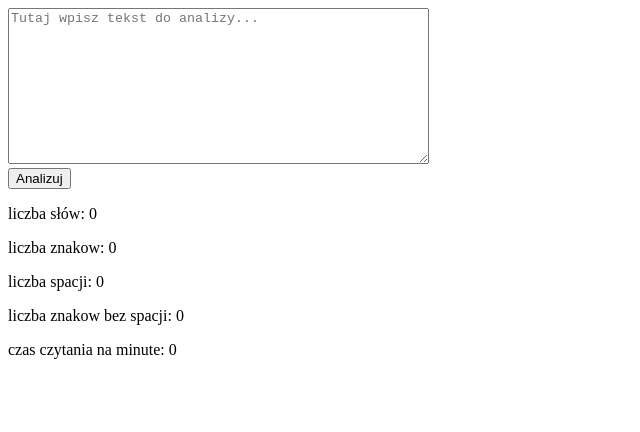
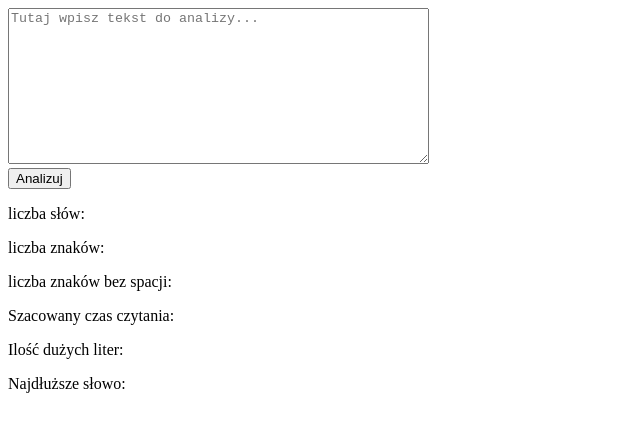
Before and after one commit to Obrzezanymichal/zadanie-text-analyzer-, a plain HTML site: page index.html in a window 1280 px wide. Shown: the whole page, without its empty margins (0-640 px from the left). Drawn offline with Linux system fonts and the light colour scheme.

Commit message:
Update index.html

```diff
--- a/index.html
+++ b/index.html
@@ -1,24 +1,31 @@
+
 <!DOCTYPE html>
-<html lang="pl">
+<html lang="en">
 
 <head>
     <meta charset="UTF-8">
     <meta name="viewport" content="width=device-width, initial-scale=1.0">
-    <title>Document</title>
+    <title>textArea</title>
+    <link href="style.css" rel="stylesheet">
 </head>
+
+
+
 
 <body>
     <textarea cols="50" rows="10" placeholder="Tutaj wpisz tekst do analizy..." id="user-input"></textarea>
     <br>
-    <button onclick="analyze()">Analizuj</button>
+    <button onclick="analyzeText()">Analizuj</button>
 
     <p>liczba słów: <span id="count-words"></span></p>
-    <p>liczba znakow: <span id="count-character"></span></p>
-    <p>liczba spacji: <span id="count-spaces"></span></p>
-    <p>liczba znakow bez spacji: <span id="count-character-no-spaces"></span></p>
-    <p>czas czytania na minute: <span id="read-time"></span></p>
+    <p>liczba znaków: <span id="count-signs-with-spaces"></span></p>
+    <p>liczba znaków bez spacji: <span id="count-signs-without-spaces"></span></p>
+    <p>Szacowany czas czytania: <span id="read-speed"></span></p>
+    <p>Ilość dużych liter: <span id="bigLettersAmount"></span></p>
+    <p>Najdłuższe słowo: <span id="longestWord"></span></p>
 
-    <script src="script.js"></script>
+
+    <script src="scrypt.js"></script>
 </body>
 
 </html>
```
